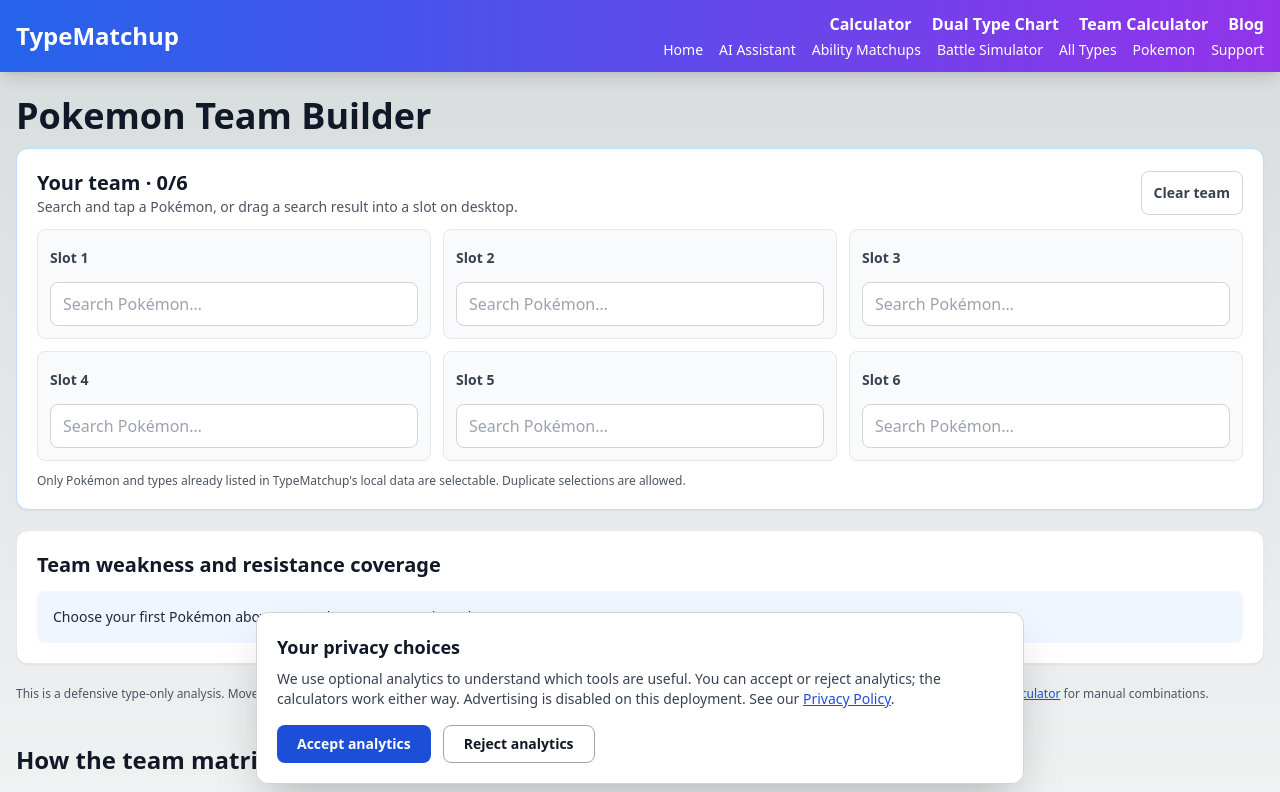
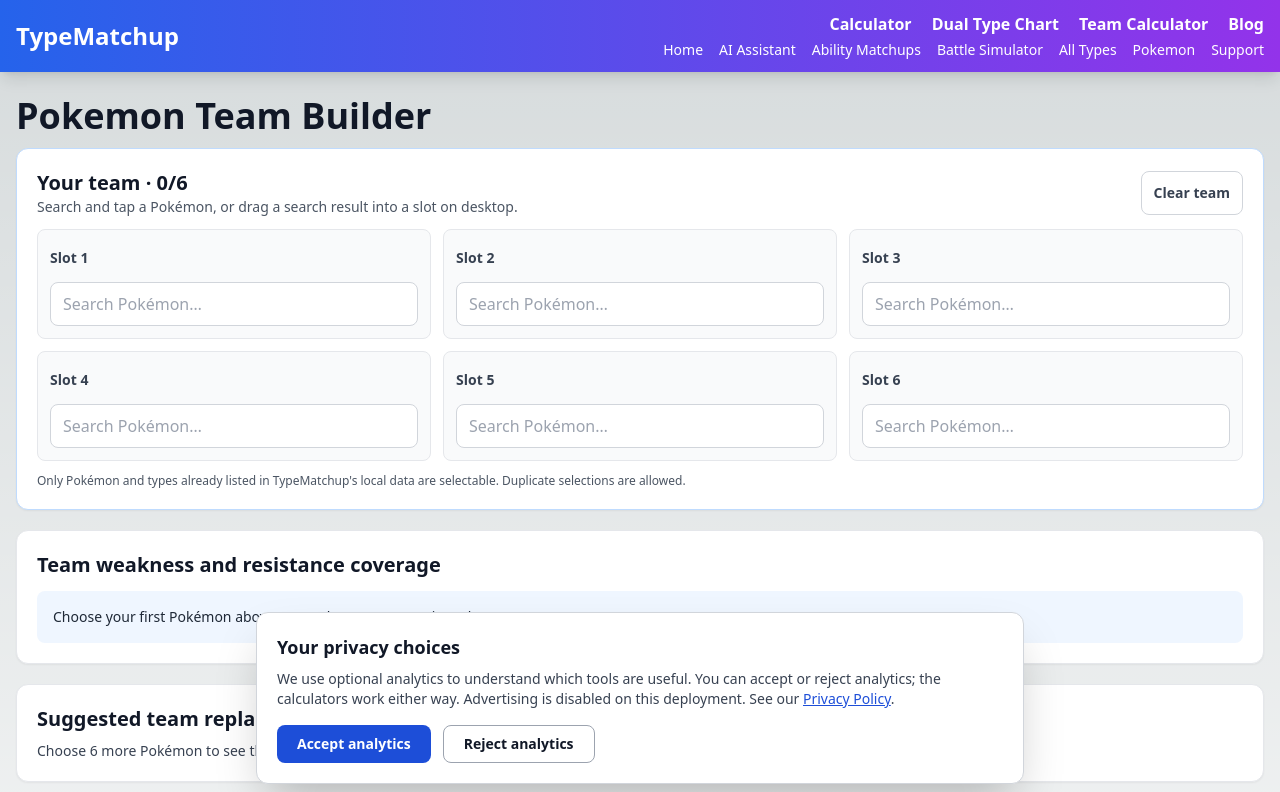
Before and after one commit to lincyang720/type-chart-calculator, a Next.js app: page /team-builder in a window 1280 px wide. Shown: the top 792 px of the page. Built offline with nearby package versions, Linux system fonts and the light colour scheme.

Commit message:
feat: calculate top three one-for-one defensive swaps from local roster

```diff
--- a/components/PokemonTeamBuilder.tsx
+++ b/components/PokemonTeamBuilder.tsx
@@ -14,6 +14,104 @@ const TYPES: TypeId[] = [
 ];
 const EMPTY_TEAM: (string | null)[] = [null, null, null, null, null, null];
 
+type WeaknessTotals = { weak2: number; weak4: number };
+type SwapSuggestion = {
+  pokemon: TeamBuilderPokemon;
+  replaceIndex: number;
+  replacedName: string;
+  before: WeaknessTotals;
+  after: WeaknessTotals;
+  gain: number;
+  attack: TypeId;
+  attackBefore2: number;
+  attackAfter2: number;
+  attackBefore4: number;
+  attackAfter4: number;
+};
+
+/** Every score counts all 18 attacking types and all six defenders. */
+function weaknessTotals(team: TeamBuilderPokemon[]): WeaknessTotals {
+  let weak2 = 0;
+  let weak4 = 0;
+  for (const member of team) {
+    for (const attack of TYPES) {
+      const multiplier = calculateMultiplier(attack, member.types);
+      if (multiplier === 2) weak2 += 1;
+      if (multiplier === 4) weak4 += 1;
+    }
+  }
+  return { weak2, weak4 };
+}
+
+/**
+ * Return up to three unique, real Pokémon not already on the six-member team.
+ * Each candidate is scored by its best single-slot replacement, never as a
+ * seventh member. Equal-score results prefer fewer 4× weaknesses and then name.
+ */
+function suggestReplacements(
+  team: TeamBuilderPokemon[],
+  roster: TeamBuilderPokemon[],
+): SwapSuggestion[] {
+  if (team.length !== 6) return [];
+  const selectedIds = new Set(team.map(member => member.id));
+  const before = weaknessTotals(team);
+  const scored: SwapSuggestion[] = [];
+
+  for (const candidate of roster) {
+    if (selectedIds.has(candidate.id)) continue;
+
+    let best: SwapSuggestion | null = null;
+    for (let index = 0; index < team.length; index += 1) {
+      const outgoing = team[index];
+      const after = weaknessTotals(team.map((member, slot) => slot === index ? candidate : member));
+      const gain = before.weak2 + before.weak4 - after.weak2 - after.weak4;
+      if (gain <= 0) continue;
+
+      const improved = TYPES.map(attack => {
+        const oldMultiplier = calculateMultiplier(attack, outgoing.types);
+        const newMultiplier = calculateMultiplier(attack, candidate.types);
+        const attackBefore2 = team.filter(member => calculateMultiplier(attack, member.types) === 2).length;
+        const attackBefore4 = team.filter(member => calculateMultiplier(attack, member.types) === 4).length;
+        const attackAfter2 = attackBefore2 - Number(oldMultiplier === 2) + Number(newMultiplier === 2);
+        const attackAfter4 = attackBefore4 - Number(oldMultiplier === 4) + Number(newMultiplier === 4);
+        return {
+          attack, attackBefore2, attackAfter2, attackBefore4, attackAfter4,
+          benefit: (attackBefore2 + attackBefore4) - (attackAfter2 + attackAfter4),
+        };
+      }).filter(result => result.benefit > 0)
+        .sort((a, b) => b.benefit - a.benefit || a.attack.localeCompare(b.attack));
+      if (!improved.length) continue;
+
+      const focus = improved[0];
+      const option: SwapSuggestion = {
+        pokemon: candidate,
+        replaceIndex: index,
+        replacedName: outgoing.name,
+        before,
+        after,
+        gain,
+        attack: focus.attack,
+        attackBefore2: focus.attackBefore2,
+        attackAfter2: focus.attackAfter2,
+        attackBefore4: focus.attackBefore4,
+        attackAfter4: focus.attackAfter4,
+      };
+      if (!best || option.gain > best.gain ||
+          (option.gain === best.gain && option.after.weak4 < best.after.weak4) ||
+          (option.gain === best.gain && option.after.weak4 === best.after.weak4 && option.replaceIndex < best.replaceIndex)) {
+        best = option;
+      }
+    }
+    if (best) scored.push(best);
+  }
+
+  return scored.sort((a, b) =>
+    b.gain - a.gain || a.after.weak4 - b.after.weak4 ||
+    a.pokemon.name.localeCompare(b.pokemon.name) || a.replaceIndex - b.replaceIndex
+  ).slice(0, 3);
+}
+
+
 function titleCase(type: TypeId) {
   return type.charAt(0).toUpperCase() + type.slice(1);
 }
@@ -26,6 +124,13 @@ export default function PokemonTeamBuilder({ pokemon }: { pokemon: TeamBuilderPo
   const byId = useMemo(() => new Map(pokemon.map(p => [p.id, p])), [pokemon]);
   const members = team.map(id => id ? byId.get(id) ?? null : null);
   const filled = members.filter((member): member is TeamBuilderPokemon => Boolean(member));
+  const replacementSuggestions = useMemo(
+    () => filled.length === 6 ? suggestReplacements(filled, pokemon) : [],
+    // members is derived from team; memoize the expensive candidate comparison on team changes.
+    // eslint-disable-next-line react-hooks/exhaustive-deps
+    [team, pokemon],
+  );
+
 
   function assign(index: number, id: string) {
     const selected = byId.get(id);
@@ -193,6 +298,39 @@ export default function PokemonTeamBuilder({ pokemon }: { pokemon: TeamBuilderPo
           </>
         )}
       </section>
+      <section aria-labelledby="suggestions-heading" aria-live="polite" className="rounded-xl border border-gray-200 bg-white p-3 shadow-sm sm:p-5">
+        <h2 id="suggestions-heading" className="text-xl font-bold text-gray-900">Suggested team replacements</h2>
+        {filled.length < 6 ? (
+          <p className="mt-2 text-sm text-gray-700">Choose {6 - filled.length} more Pokémon to see three data-based replacement suggestions.</p>
+        ) : replacementSuggestions.length === 0 ? (
+          <p className="mt-2 text-sm text-gray-700">No unselected Pokémon in the local roster improves the team's total 2× + 4× defensive weakness count through a single replacement.</p>
+        ) : (
+          <>
+            <p className="mt-2 text-sm text-gray-600">Best one-for-one swaps from the site's existing Pokémon list, ranked by the total number of 2× and 4× weaknesses removed. Results update if you swap a member.</p>
+            <ol className="mt-3 space-y-3">
+              {replacementSuggestions.map((suggestion, index) => (
+                <li key={suggestion.pokemon.id} className="flex min-w-0 flex-col gap-3 rounded-lg border border-gray-200 bg-gray-50 p-3 sm:flex-row sm:items-center sm:justify-between">
+                  <div className="min-w-0">
+                    <p className="font-bold text-gray-900">{index + 1}. {suggestion.pokemon.name} <span className="text-sm font-normal text-gray-700">for {suggestion.replacedName} (slot {suggestion.replaceIndex + 1})</span></p>
+                    <p className="mt-1 text-sm text-gray-800">
+                      Covers {titleCase(suggestion.attack)} pressure: 2× hits {suggestion.attackBefore2} → {suggestion.attackAfter2}; 4× hits {suggestion.attackBefore4} → {suggestion.attackAfter4}.
+                    </p>
+                    <p className="mt-1 text-sm text-gray-700">
+                      Whole team: 2× hits {suggestion.before.weak2} → {suggestion.after.weak2}; 4× hits {suggestion.before.weak4} → {suggestion.after.weak4} (reduces total by {suggestion.gain}).
+                    </p>
+                  </div>
+                  <button type="button"
+                    onClick={() => assign(suggestion.replaceIndex, suggestion.pokemon.id)}
+                    aria-label={'Replace ' + suggestion.replacedName + ' with ' + suggestion.pokemon.name}
+                    className="w-full shrink-0 rounded-lg bg-blue-700 px-4 py-3 text-sm font-semibold text-white hover:bg-blue-800 sm:w-auto">
+                    Make this swap
+                  </button>
+                </li>
+              ))}
+            </ol>
+          </>
+        )}
+      </section>
       <p className="text-xs leading-relaxed text-gray-600">This is a defensive type-only analysis. Moves, abilities, items, forms not included in our local data, Tera types, and battle format rules are not modeled. Use the <Link href="/pokemon/team-calculator" className="text-blue-700 underline">type-based team calculator</Link> for manual combinations.</p>
     </div>
   );
```
